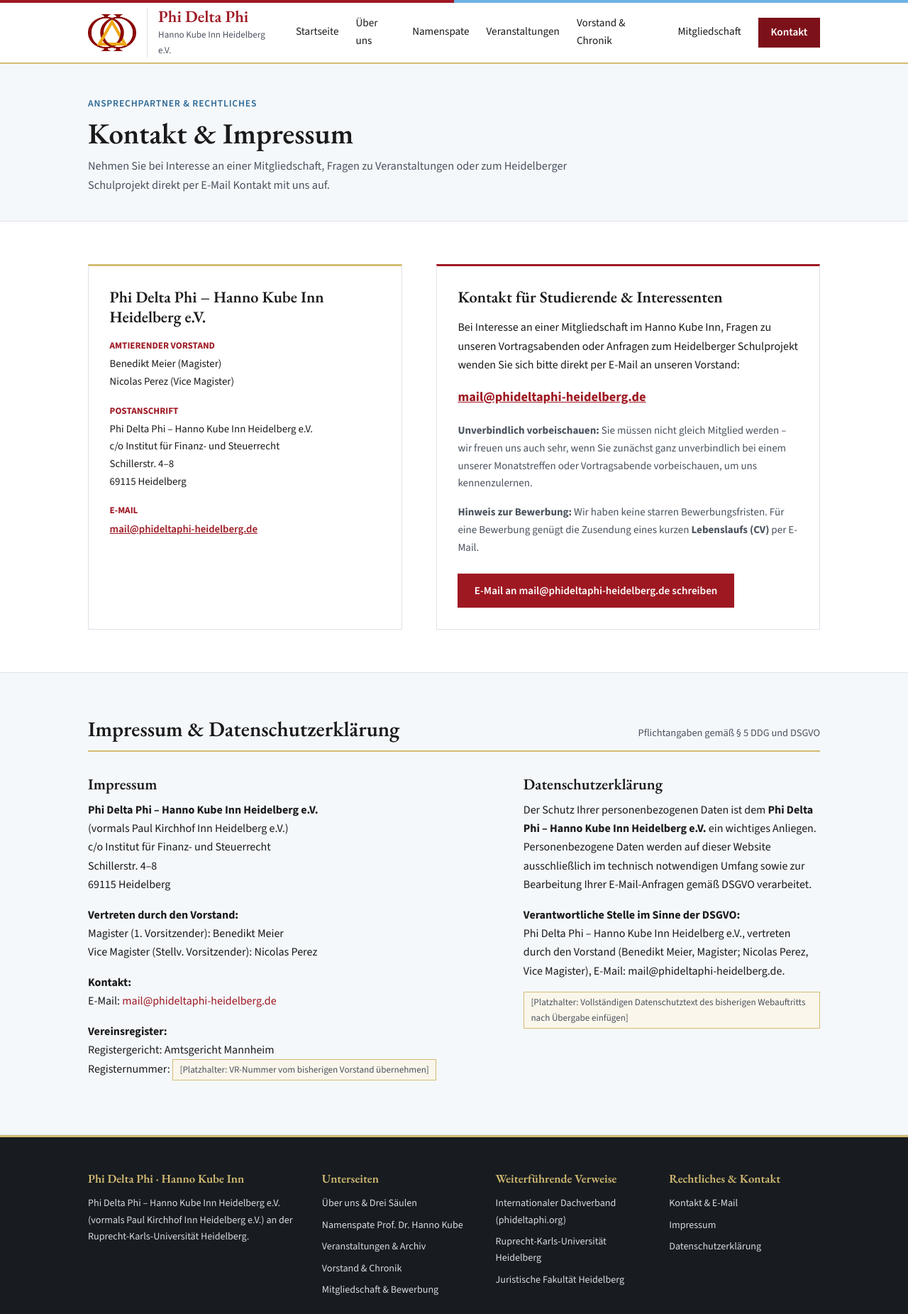
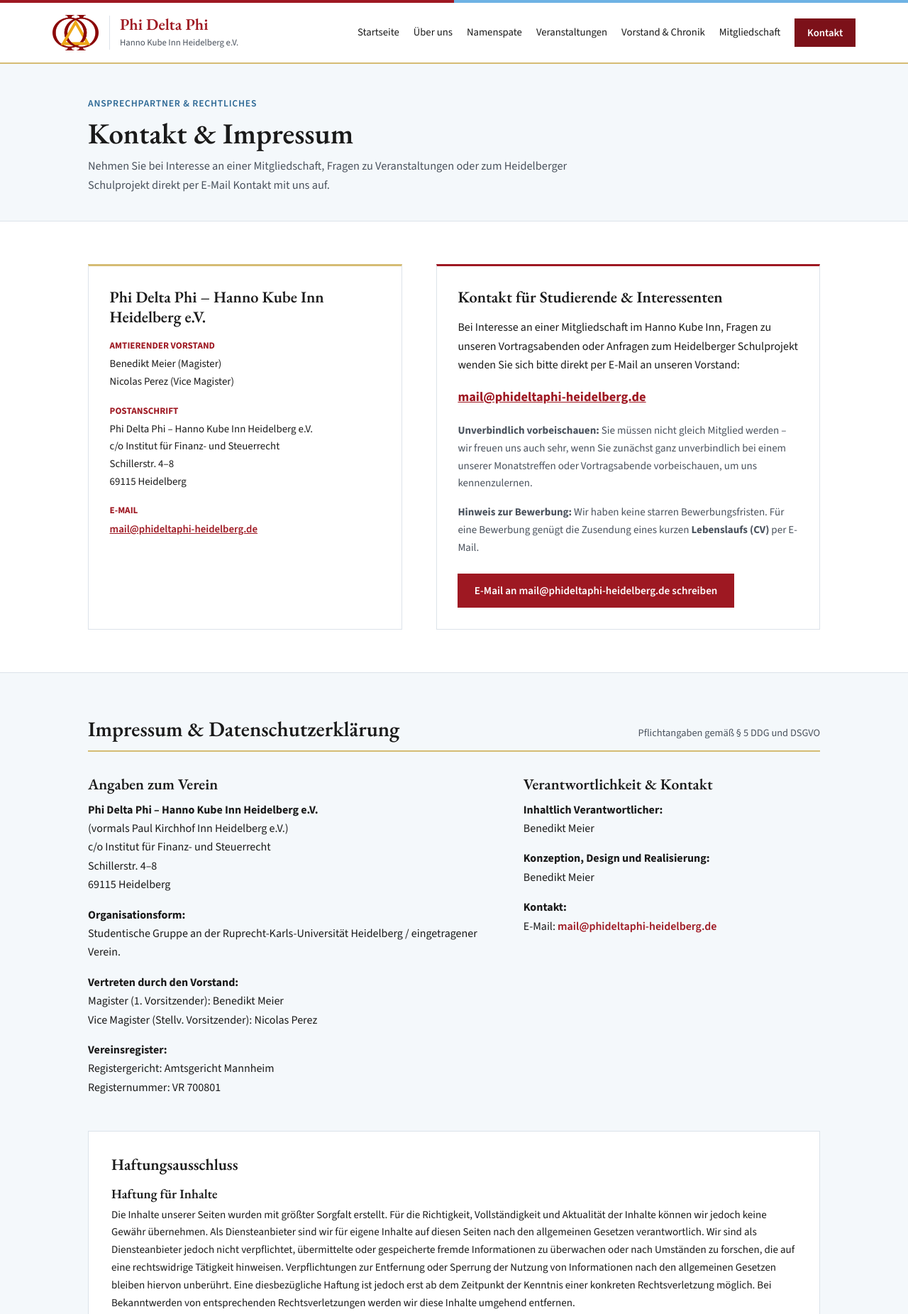
Before and after one commit to B3neM31/PhiDeltaPhi, a plain HTML site: page kontakt.html in a window 1280 px wide. Shown: the top 1851 px of the page at 71% size. Drawn offline with nearby package versions, Linux system fonts and the light colour scheme.

Commit message:
Vervollständigung der Register und Kopie dees Datenschutzes

```diff
--- a/kontakt.html
+++ b/kontakt.html
@@ -101,9 +101,9 @@
           <span>Pflichtangaben gemäß § 5 DDG und DSGVO</span>
         </div>
 
-        <div class="about-columns" style="margin-bottom: 0;">
+        <div class="about-columns" style="margin-bottom: 2rem;">
           <div>
-            <h3 style="font-size: 1.35rem; margin-bottom: 0.6rem;">Impressum</h3>
+            <h3 style="font-size: 1.35rem; margin-bottom: 0.6rem;">Angaben zum Verein</h3>
             <p>
               <strong>Phi Delta Phi – Hanno Kube Inn Heidelberg e.V.</strong><br />
               (vormals Paul Kirchhof Inn Heidelberg e.V.)<br />
@@ -112,32 +112,73 @@
               69115 Heidelberg
             </p>
             <p>
+              <strong>Organisationsform:</strong><br />
+              Studentische Gruppe an der Ruprecht-Karls-Universität Heidelberg / eingetragener Verein.
+            </p>
+            <p>
               <strong>Vertreten durch den Vorstand:</strong><br />
               Magister (1. Vorsitzender): Benedikt Meier<br />
               Vice Magister (Stellv. Vorsitzender): Nicolas Perez
             </p>
             <p>
-              <strong>Kontakt:</strong><br />
-              E-Mail: <a href="mailto:mail@phideltaphi-heidelberg.de" style="color: var(--wappen-rot);">mail@phideltaphi-heidelberg.de</a>
-            </p>
-            <p>
               <strong>Vereinsregister:</strong><br />
               Registergericht: Amtsgericht Mannheim<br />
-              Registernummer: <span class="placeholder-note">[Platzhalter: VR-Nummer vom bisherigen Vorstand übernehmen]</span>
+              Registernummer: VR 700801
             </p>
           </div>
 
-          <div id="datenschutz">
-            <h3 style="font-size: 1.35rem; margin-bottom: 0.6rem;">Datenschutzerklärung</h3>
+          <div>
+            <h3 style="font-size: 1.35rem; margin-bottom: 0.6rem;">Verantwortlichkeit &amp; Kontakt</h3>
             <p>
-              Der Schutz Ihrer personenbezogenen Daten ist dem <strong>Phi Delta Phi – Hanno Kube Inn Heidelberg e.V.</strong> ein wichtiges Anliegen. Personenbezogene Daten werden auf dieser Website ausschließlich im technisch notwendigen Umfang sowie zur Bearbeitung Ihrer E-Mail-Anfragen gemäß DSGVO verarbeitet.
+              <strong>Inhaltlich Verantwortlicher:</strong><br />
+              Benedikt Meier
             </p>
             <p>
-              <strong>Verantwortliche Stelle im Sinne der DSGVO:</strong><br />
-              Phi Delta Phi – Hanno Kube Inn Heidelberg e.V., vertreten durch den Vorstand (Benedikt Meier, Magister; Nicolas Perez, Vice Magister), E-Mail: mail@phideltaphi-heidelberg.de.
+              <strong>Konzeption, Design und Realisierung:</strong><br />
+              Benedikt Meier
             </p>
             <p>
-              <span class="placeholder-note">[Platzhalter: Vollständigen Datenschutztext des bisherigen Webauftritts nach Übergabe einfügen]</span>
+              <strong>Kontakt:</strong><br />
+              E-Mail: <a href="mailto:mail@phideltaphi-heidelberg.de" style="color: var(--wappen-rot); font-weight: 600;">mail@phideltaphi-heidelberg.de</a>
+            </p>
+          </div>
+        </div>
+
+        <div style="background-color: var(--bg-white); border: 1px solid var(--border-color); padding: 2rem;">
+          <h3 style="font-size: 1.4rem; margin-bottom: 1rem;">Haftungsausschluss</h3>
+
+          <h4 style="font-size: 1.15rem; margin-bottom: 0.35rem;">Haftung für Inhalte</h4>
+          <p style="margin-bottom: 1rem; font-size: 0.94rem; color: var(--text-main);">
+            Die Inhalte unserer Seiten wurden mit größter Sorgfalt erstellt. Für die Richtigkeit, Vollständigkeit und Aktualität der Inhalte können wir jedoch keine Gewähr übernehmen. Als Diensteanbieter sind wir für eigene Inhalte auf diesen Seiten nach den allgemeinen Gesetzen verantwortlich. Wir sind als Diensteanbieter jedoch nicht verpflichtet, übermittelte oder gespeicherte fremde Informationen zu überwachen oder nach Umständen zu forschen, die auf eine rechtswidrige Tätigkeit hinweisen. Verpflichtungen zur Entfernung oder Sperrung der Nutzung von Informationen nach den allgemeinen Gesetzen bleiben hiervon unberührt. Eine diesbezügliche Haftung ist jedoch erst ab dem Zeitpunkt der Kenntnis einer konkreten Rechtsverletzung möglich. Bei Bekanntwerden von entsprechenden Rechtsverletzungen werden wir diese Inhalte umgehend entfernen.
+          </p>
+
+          <h4 style="font-size: 1.15rem; margin-bottom: 0.35rem;">Haftung für Links</h4>
+          <p style="margin-bottom: 1rem; font-size: 0.94rem; color: var(--text-main);">
+            Unser Angebot enthält Links zu externen Webseiten Dritter, auf deren Inhalte wir keinen Einfluss haben. Deshalb können wir für diese fremden Inhalte auch keine Gewähr übernehmen. Für die Inhalte der verlinkten Seiten ist stets der jeweilige Anbieter oder Betreiber der Seiten verantwortlich. Die verlinkten Seiten wurden zum Zeitpunkt der Verlinkung auf mögliche Rechtsverstöße überprüft. Rechtswidrige Inhalte waren zum Zeitpunkt der Verlinkung nicht erkennbar. Eine permanente inhaltliche Kontrolle der verlinkten Seiten ist jedoch ohne konkrete Anhaltspunkte einer Rechtsverletzung nicht zumutbar. Bei Bekanntwerden von Rechtsverletzungen werden wir derartige Links umgehend entfernen.
+          </p>
+
+          <h4 style="font-size: 1.15rem; margin-bottom: 0.35rem;">Urheberrecht</h4>
+          <p style="margin-bottom: 1.5rem; font-size: 0.94rem; color: var(--text-main);">
+            Die durch die Seitenbetreiber erstellten Inhalte und Werke auf diesen Seiten unterliegen dem deutschen Urheberrecht. Beiträge Dritter sind als solche gekennzeichnet. Die Vervielfältigung, Bearbeitung, Verbreitung und jede Art der Verwertung außerhalb der Grenzen des Urheberrechtes bedürfen der schriftlichen Zustimmung des jeweiligen Autors bzw. Erstellers. Downloads und Kopien dieser Seite sind nur für den privaten, nicht kommerziellen Gebrauch gestattet. Die Betreiber der Seiten sind bemüht, stets die Urheberrechte anderer zu beachten bzw. auf selbst erstellte sowie lizenzfreie Werke zurückzugreifen.
+          </p>
+
+          <div id="datenschutz" style="border-top: 1px solid var(--border-color); padding-top: 1.5rem;">
+            <h3 style="font-size: 1.4rem; margin-bottom: 0.75rem;">Datenschutz</h3>
+            <p style="margin-bottom: 0.85rem; font-size: 0.94rem; color: var(--text-main);">
+              Soweit auf unseren Seiten personenbezogene Daten (beispielsweise Name, Anschrift oder E-Mail-Adressen) erhoben werden, erfolgt dies, soweit möglich, stets auf freiwilliger Basis. Die Nutzung der Angebote und Dienste ist, soweit möglich, stets ohne Angabe personenbezogener Daten möglich.
+            </p>
+            <p style="margin-bottom: 0.85rem; font-size: 0.94rem; color: var(--text-main);">
+              Wir weisen darauf hin, dass die Datenübertragung im Internet (z. B. bei der Kommunikation per E-Mail) Sicherheitslücken aufweisen kann. Ein lückenloser Schutz der Daten vor dem Zugriff durch Dritte ist nicht möglich.
+            </p>
+            <p style="margin-bottom: 0.85rem; font-size: 0.94rem; color: var(--text-main);">
+              Der Nutzung von im Rahmen der Impressumspflicht veröffentlichten Kontaktdaten durch Dritte zur Übersendung von nicht ausdrücklich angeforderter Werbung und Informationsmaterialien wird hiermit ausdrücklich widersprochen. Die Betreiber der Seiten behalten sich ausdrücklich rechtliche Schritte im Falle der unverlangten Zusendung von Werbeinformationen, etwa durch Spam-Mails, vor.
+            </p>
+            <p style="margin-bottom: 0.85rem; font-size: 0.85rem; color: var(--text-muted);">
+              Quelle: Disclaimer von eRecht24.de Rechtsberatung von Anwalt Sören Siebert
+            </p>
+            <p style="font-size: 0.94rem; color: var(--text-main);">
+              <strong>Verantwortliche Stelle im Sinne der DSGVO:</strong><br />
+              Ansprechpartner und Verantwortlicher für die Verarbeitung Ihrer personenbezogenen Daten bei Besuch dieser Website im Sinne der EU-Datenschutzgrundverordnung ist der Vorstand des Vereins, derzeit vertreten durch Magister Benedikt Meier und Vice Magister Nicolas Perez, erreichbar unter <a href="mailto:mail@phideltaphi-heidelberg.de" style="color: var(--wappen-rot); font-weight: 600;">mail@phideltaphi-heidelberg.de</a>.
             </p>
           </div>
         </div>
--- a/styles.css
+++ b/styles.css
@@ -92,58 +92,73 @@ ul {
   );
 }
 
+.site-header .container {
+  max-width: 1180px;
+}
+
 .nav-wrapper {
   display: flex;
   align-items: center;
   justify-content: space-between;
   min-height: 84px;
   gap: 1.5rem;
+  flex-wrap: nowrap;
 }
 
 .brand {
   display: flex;
   align-items: center;
-  gap: 0.95rem;
+  gap: 0.9rem;
+  flex-shrink: 0;
+  white-space: nowrap;
 }
 
 .brand-logo-img {
-  height: 52px;
+  height: 50px;
   width: auto;
   display: block;
+  flex-shrink: 0;
 }
 
 .brand-text {
   display: flex;
   flex-direction: column;
   border-left: 1px solid var(--border-color);
-  padding-left: 0.95rem;
+  padding-left: 0.9rem;
+  white-space: nowrap;
 }
 
 .brand-title {
   font-family: 'EB Garamond', Georgia, serif;
-  font-size: 1.45rem;
+  font-size: 1.42rem;
   font-weight: 600;
   color: var(--wappen-rot);
   line-height: 1.1;
+  white-space: nowrap;
 }
 
 .brand-subtitle {
-  font-size: 0.82rem;
+  font-size: 0.8rem;
   color: var(--text-muted);
   margin-top: 2px;
+  white-space: nowrap;
 }
 
 .nav-links {
   display: flex;
   align-items: center;
-  gap: 1.5rem;
+  gap: 1.25rem;
+  flex-wrap: nowrap;
+  white-space: nowrap;
 }
 
 .nav-links a {
-  font-size: 0.95rem;
+  font-size: 0.92rem;
   color: var(--text-main);
   padding: 0.3rem 0;
   border-bottom: 2px solid transparent;
+  white-space: nowrap;
+  flex-shrink: 0;
 }
 
 .nav-links a:hover,
@@ -1132,7 +1147,7 @@ section {
   }
 }
 
-@media (max-width: 720px) {
+@media (max-width: 960px) {
   .nav-links {
     display: none;
     position: absolute;
@@ -1152,7 +1167,9 @@ section {
   .mobile-menu-btn {
     display: block;
   }
+}
 
+@media (max-width: 720px) {
   .board-current-grid,
   .chronicle-roles-grid,
   .footer-grid,
```
